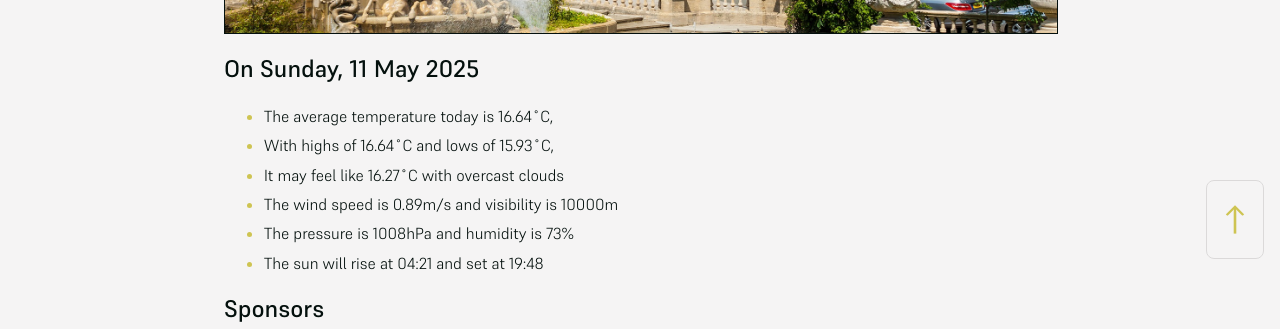
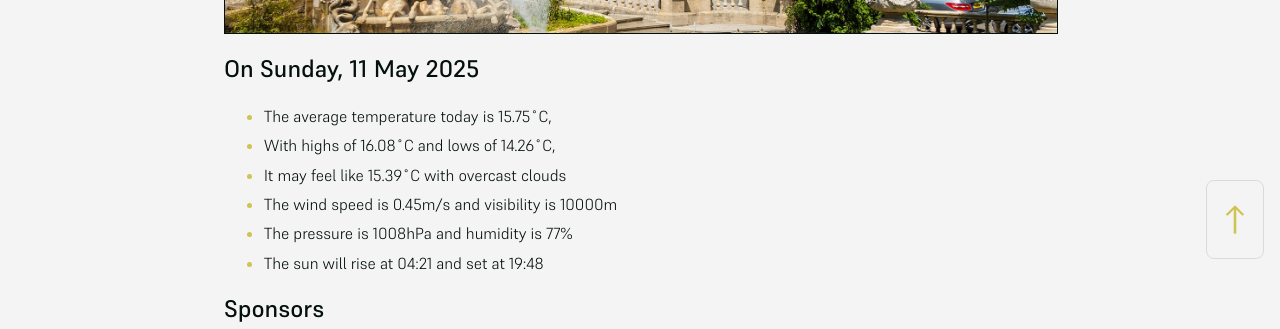
Before and after one commit to mat-0/cheltenham-open-data, a Jekyll site: the page built from index.md, in a window 1280 px wide. Shown: the part 625-954 px from the top of the page. Built offline with Jekyll 4.4.1, drawn with Linux system fonts in a browser that asks for light colours.

Commit message:
Updated 2025-05-11 20:58:06

```diff
--- a/index.md
+++ b/index.md
@@ -10,11 +10,11 @@ seo: Menu
 <!-- weather_marker starts -->
 ## On Sunday, 11 May 2025
 
-- The average temperature today is 16.64˚C,
-- With highs of 16.64˚C and lows of 15.93˚C,
-- It may feel like 16.27˚C with overcast clouds
-- The wind speed is 0.89m/s and visibility is 10000m
-- The pressure is 1008hPa and humidity is 73%
+- The average temperature today is 15.75˚C,
+- With highs of 16.08˚C and lows of 14.26˚C,
+- It may feel like 15.39˚C with overcast clouds
+- The wind speed is 0.45m/s and visibility is 10000m
+- The pressure is 1008hPa and humidity is 77%
 - The sun will rise at 04:21 and set at 19:48
 
 <!-- weather_marker ends -->
```
Also changed, not shown: _data/flood.json (+5 -69 lines), _pages/fix-my-street.md (+1 -1 lines), _pages/news.md (+5 -5 lines).
